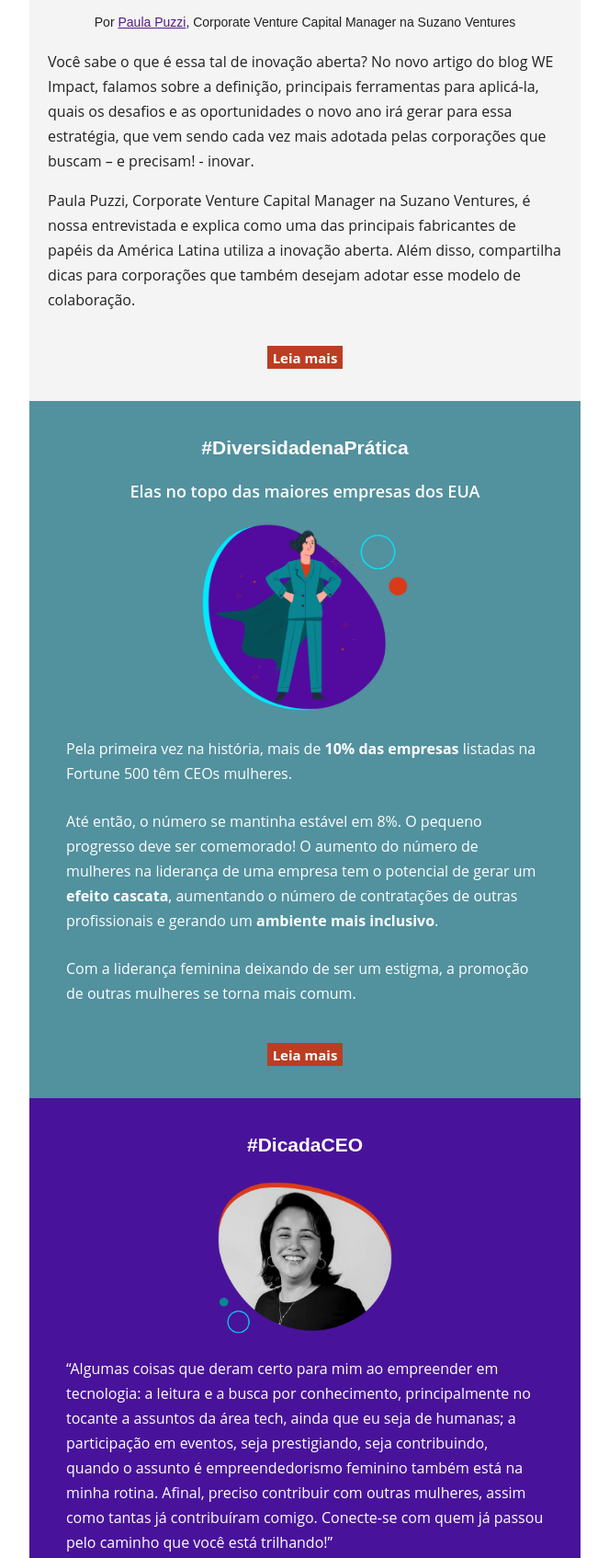
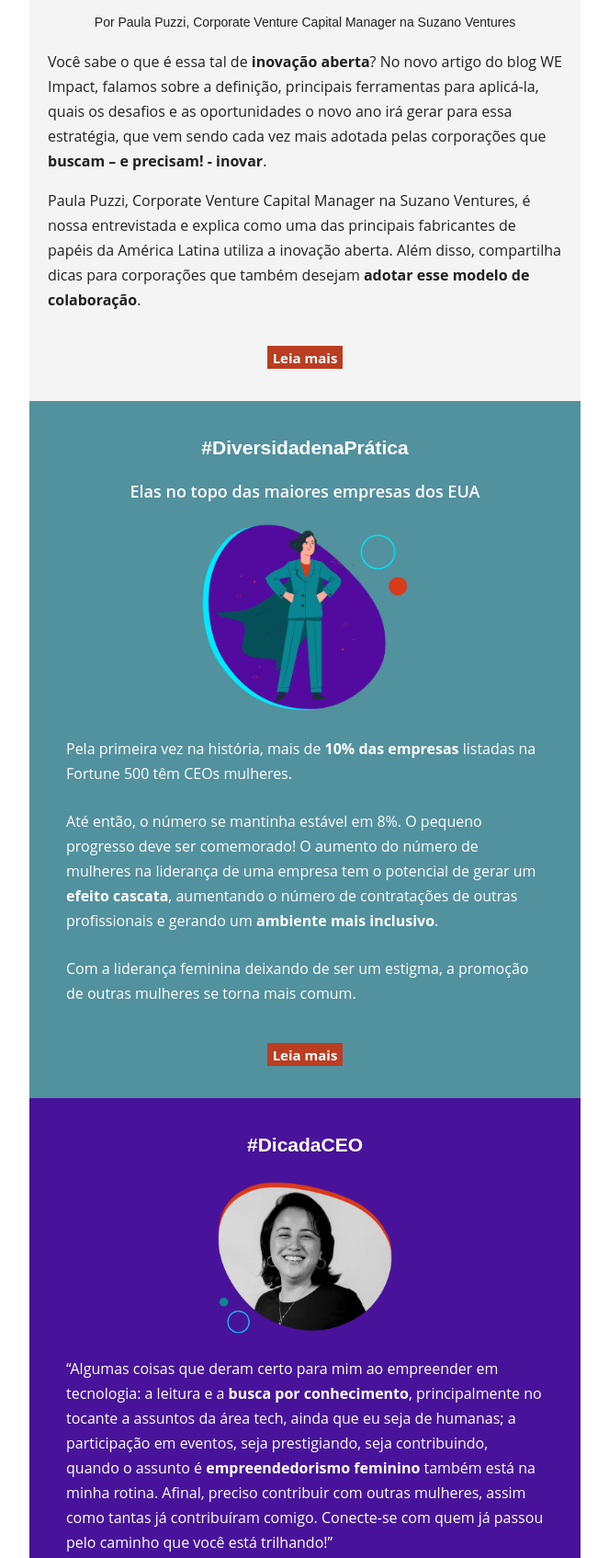
Before and after one commit to weimpact-tech/newsletter-23, a plain HTML site: page index.html in a window 1280 px wide. Shown: the part 2291-3985 px from the top of the page at 92% size, without its empty margins (308-971 px from the left). Drawn offline with Linux system fonts and the light colour scheme.

Commit message:
correções

```diff
--- a/index.html
+++ b/index.html
@@ -200,19 +200,18 @@
                                                             alt="FOTO: Paula Puzzi">
                                                         <p id="subTituloWin"
                                                             style="-webkit-text-size-adjust: 100%; -ms-text-size-adjust: 100%; padding-left: 20px; padding-right: 20px; font-family: 'Poppins', sans-serif; font-size: 14px; text-align: center;">
-                                                            Por <a href="" target="_blank"
-                                                                style="-webkit-text-size-adjust: 100%; -ms-text-size-adjust: 100%;">Paula
-                                                                Puzzi</a>, Corporate Venture Capital Manager na Suzano
+                                                            Por Paula Puzzi, Corporate Venture Capital Manager na Suzano
                                                             Ventures
                                                         </p>
                                                         <p
                                                             style="-webkit-text-size-adjust: 100%; -ms-text-size-adjust: 100%; font-size: 16px; text-align: left;">
-                                                            Você sabe o que é essa tal de inovação aberta? No novo
+                                                            Você sabe o que é essa tal de <b>inovação aberta</b>? No
+                                                            novo
                                                             artigo do blog WE Impact, falamos sobre a definição,
                                                             principais ferramentas para aplicá-la, quais os desafios e
                                                             as oportunidades o novo ano irá gerar para essa estratégia,
                                                             que vem sendo cada vez mais adotada pelas corporações que
-                                                            buscam – e precisam! - inovar.<br>
+                                                            <b>buscam – e precisam! - inovar</b>.<br>
                                                         </p>
                                                         <p
                                                             style="-webkit-text-size-adjust: 100%; -ms-text-size-adjust: 100%; font-size: 16px; text-align: left;">
@@ -220,8 +219,8 @@
                                                             Ventures, é nossa entrevistada e explica como uma das
                                                             principais fabricantes de papéis da América Latina utiliza a
                                                             inovação aberta. Além disso, compartilha dicas para
-                                                            corporações que também desejam adotar esse modelo de
-                                                            colaboração.<br>
+                                                            corporações que também desejam <b>adotar esse modelo de
+                                                                colaboração</b>.<br>
                                                         </p>
                                                         <a href="https://www.weimpact.tech/blog-o-que-e-inovacao-aberta"
                                                             target="_blank"
@@ -314,11 +313,12 @@
                                                         <p id="pBranco"
                                                             style="-webkit-text-size-adjust: 100%; -ms-text-size-adjust: 100%; text-align: left; padding-left: 20px; padding-right: 20px; font-size: 16px; font-family: 'Open Sans', sans-serif; margin: 25px 0px 20px; color: white;">
                                                             “Algumas coisas que deram certo para mim ao empreender em
-                                                            tecnologia: a leitura e a busca por conhecimento,
+                                                            tecnologia: a leitura e a <b>busca por conhecimento</b>,
                                                             principalmente no tocante a assuntos da área tech, ainda que
                                                             eu seja de humanas; a participação em eventos, seja
                                                             prestigiando, seja contribuindo, quando o assunto é
-                                                            empreendedorismo feminino também está na minha rotina.
+                                                            <b>empreendedorismo feminino</b> também está na minha
+                                                            rotina.
                                                             Afinal, preciso contribuir com outras mulheres, assim como
                                                             tantas já contribuíram comigo. Conecte-se com quem já passou
                                                             pelo caminho que você está trilhando!”<br>
@@ -326,7 +326,8 @@
                                                         <p id="pBranco" align="center"
                                                             style="-webkit-text-size-adjust: 100%; -ms-text-size-adjust: 100%; text-align: left; padding-left: 20px; padding-right: 20px; font-size: 16px; font-family: 'Open Sans', sans-serif; margin: 25px 0px 20px; color: white;">
                                                             <i>
-                                                                - <a href="" target="_blank"
+                                                                - <a href="https://www.linkedin.com/in/crismiura/"
+                                                                    target="_blank"
                                                                     style="-webkit-text-size-adjust: 100%; -ms-text-size-adjust: 100%; color: #04ebfb;">Cris
                                                                     Miura</a>, CEO e cofundadora da Pontue para o<a
                                                                     href="https://www.weimpact.tech/blog-mulheres-empreendedoras-tech/"
@@ -442,9 +443,11 @@
                                                         </h3>
                                                         <p
                                                             style="-webkit-text-size-adjust: 100%; -ms-text-size-adjust: 100%; font-size: 16px; text-align: left;">
-                                                            A A Cash.in, #investidaWEImpact, cresceu muito em 2022! Com
+                                                            A Cash.in, <b>#investidaWEImpact</b>, cresceu muito em 2022!
+                                                            Com
                                                             mais de 120 clientes, incluindo empresas como Ambev, Arezzo,
-                                                            Nestlé e Melitta, a fintech ampliou em 3,6 vezes o valor
+                                                            Nestlé e Melitta, a fintech <b>ampliou em 3,6 vezes</b> o
+                                                            valor
                                                             movimentado em premiações em relação ao ano anterior.
                                                             Confira o que as founders projetam para 2023!<br>
                                                         </p>
```
